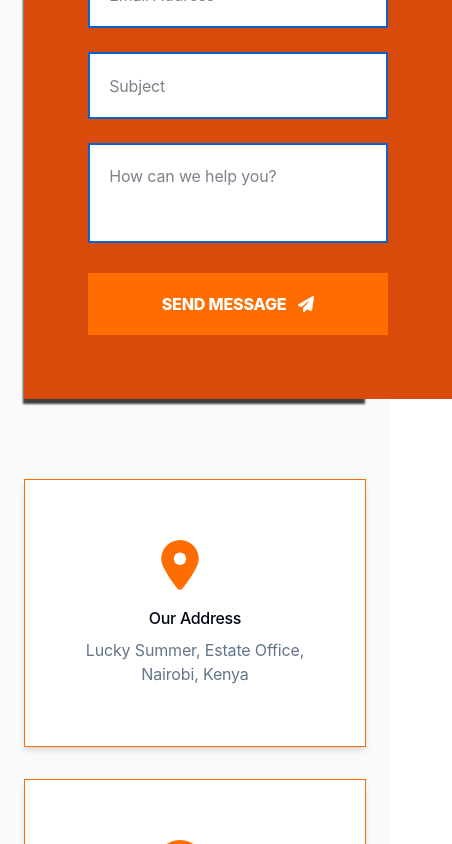
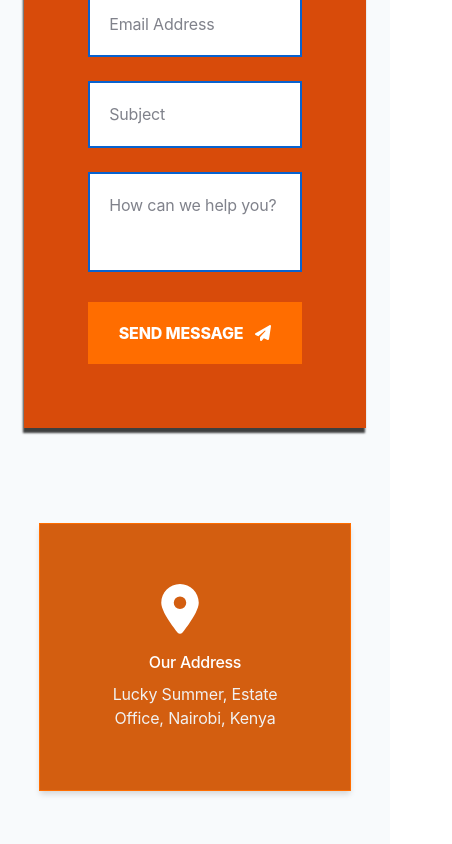
Before and after one commit to wainaina-mwangi/HomeNet, a React (Vite) app: page /Contact in a window 390 px wide. Shown: the part 1156-2000 px from the top of the page, 452 px wide, since content can reach past the window. Built offline with nearby package versions, Linux system fonts and the light colour scheme.

Commit message:
responsiveness on the speedcheck page

```diff
--- a/src/components/CoverageChecker.css
+++ b/src/components/CoverageChecker.css
@@ -10,6 +10,7 @@
  url('../assets/IMAGE_2.png');
  background-position: center;
  background-repeat: no repeat;
+ background-attachment: fixed;
 
 
 }
--- a/src/pages/Contact.css
+++ b/src/pages/Contact.css
@@ -203,3 +203,27 @@ box-shadow: -1px 5px 2px 0px rgba(0,0,0,0.75);
   .contact-visual-side { padding: 4rem; border-right: none; border-bottom: 1px solid #f1f5f9; }
   .contact-container { margin-top: -2rem; }
 }
+
+
+
+
+@media (max-width: 480px) {
+ .contact-main-grid{
+  display: flex;
+  flex-direction: column;
+ }
+
+
+ .info-card {
+  background: #d35e10;
+  margin: 15px ;
+  flex-direction: column;
+
+}
+.info-card h4 { color: #ffffff; margin-bottom: 0.5rem; }
+.info-card p { color: #f1f1f1; margin: 0; }
+
+.info-icon {
+  color: #ffffff;
+}
+}
--- a/src/pages/Home.jsx
+++ b/src/pages/Home.jsx
@@ -5,9 +5,8 @@ import WhyProcess from "../components/WhyProcess";
 import Services from "../components/Services";
 import Plans from "../components/Plans";
 import Availability from "../components/CoverageChecker";
-import Contact from "../pages/Contact";
 import FaqSection from "../components/Faq/FaqSection";
-import Community from "../pages/Community";
+
 
 const Home = () => {
   return (
@@ -19,8 +18,8 @@ const Home = () => {
       <Plans />
       <Availability />
       <FaqSection />
-      {/* <Contact /> */}
-      <Community />
+
+
     </div>
   );
 };
```
